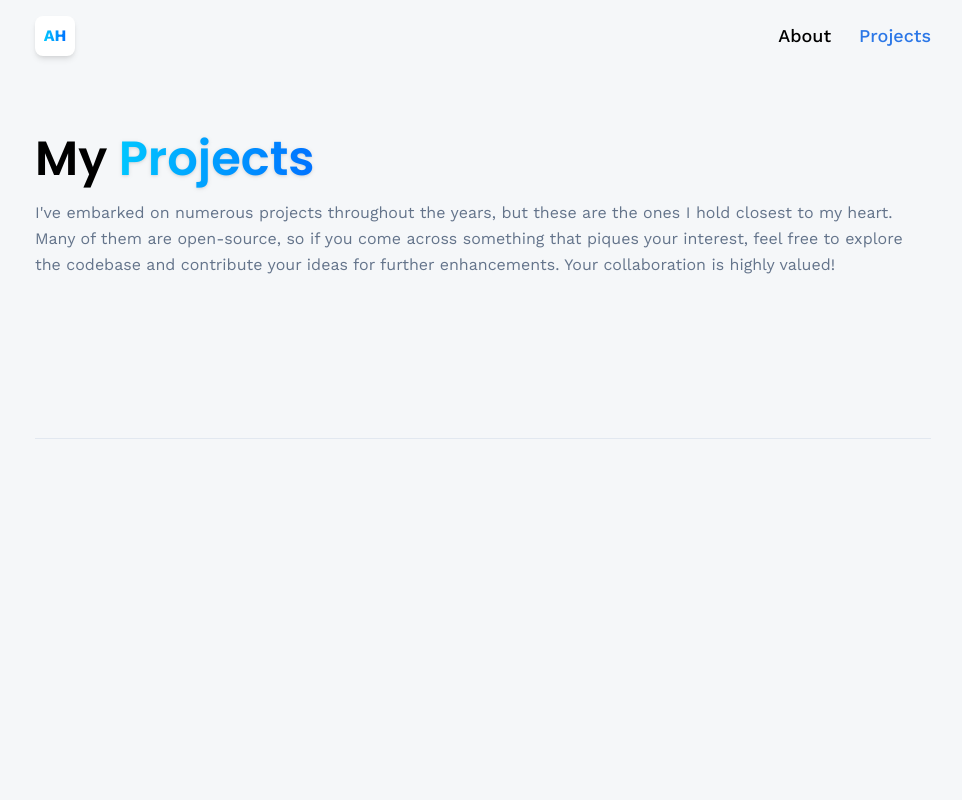
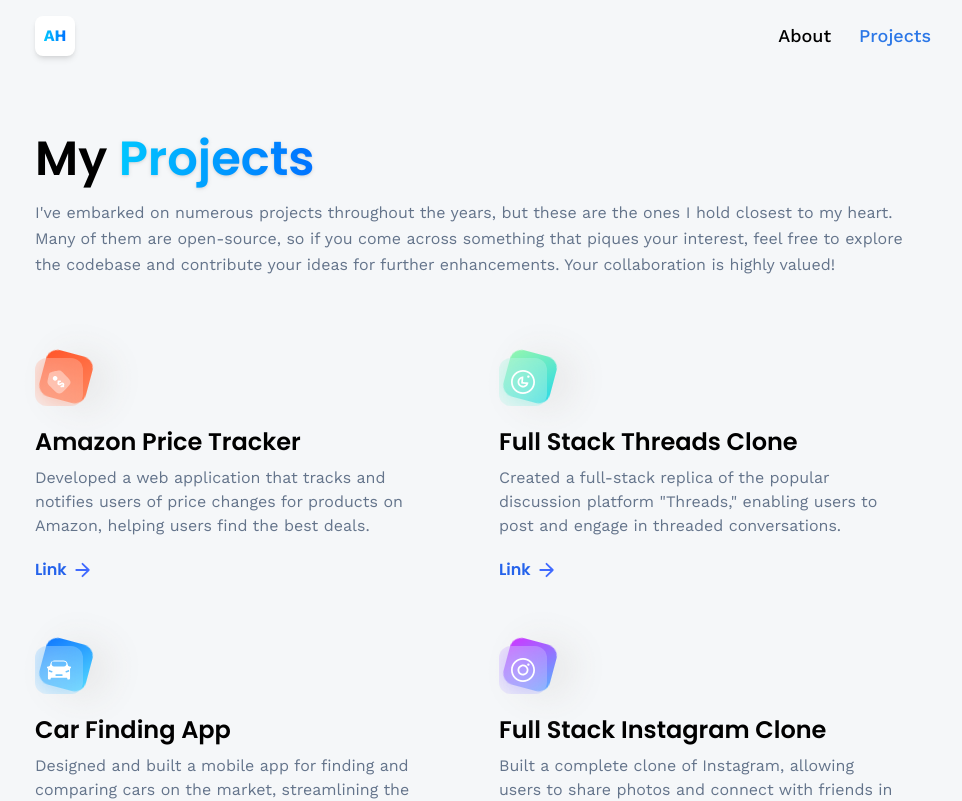
Before and after one commit to hansika99u/animation-portfolio, a React (Vite) app: page /Projects in a window 1280 px wide. Shown: the top 801 px of the page, without its empty margins (157-1119 px from the left). Built offline with nearby package versions, Linux system fonts and the light colour scheme.

Commit message:
project page implementet

```diff
--- a/src/App.jsx
+++ b/src/App.jsx
@@ -6,7 +6,7 @@
 
 const App = () => {
   return (
-    <main className='bg-slate-300/20 h-[100vh]'>
+    <main className='bg-slate-300/20 h-full'>
         <Router>
             <Navbar/>
             <Routes>
--- a/src/pages/About.jsx
+++ b/src/pages/About.jsx
@@ -10,7 +10,7 @@
     <section className='max-container '>
       <h1 className='head-text'>
         Hello, I'm <span className='blue-gradient_text font-semibold
-        drop-shadow'>Hansika</span>
+        drop-shadow'>Hansika</span>👋
 
       </h1>
       <div>
--- a/src/pages/Contact.jsx
+++ b/src/pages/Contact.jsx
@@ -67,7 +67,7 @@
 
   return (
     <section className='relative flex lg:flex-row flex-col
-    max-container' >
+    max-container h-[100vh]' >
 
       {alert.show && <Alert {...alert} />}
 
--- a/src/pages/Projects.jsx
+++ b/src/pages/Projects.jsx
@@ -1,6 +1,8 @@
 import { Link } from "react-router-dom";
 
 import { projects } from "../constants";
+import { arrow } from "../assets/icons";
+import CTA from "../components/CTA"
 
 
 const Projects = () => {
@@ -13,6 +15,7 @@
         </span>
       </h1>
 
+      <div>
       <p className='text-slate-500 mt-2 leading-relaxed'>
         I've embarked on numerous projects throughout the years, but these are
         the ones I hold closest to my heart. Many of them are open-source, so if
@@ -20,12 +23,45 @@
         explore the codebase and contribute your ideas for further enhancements.
         Your collaboration is highly valued!
       </p>
+      </div>
 
       <div className='flex flex-wrap my-20 gap-16'>
         {projects.map((project) => (
-          <div>
-            <div>
+          <div className="lg:w-[400px] w-full" key={project.name}>
+            <div className="block-container w-12 h-12">
               <div className={`btn-back rounded-xl ${project.theme}`}/>
+              <div className="rounded-xl btn-front flex justify-center items-center">
+                <img
+                  src={project.iconUrl}
+                  alt="project Icon"
+                  className="w-1/2 h-1/2 object-contain"
+                  />
+              </div>
+            </div>
+
+            <div className="mt-5 flex flex-col">
+              <h4 className="text-2xl font-poppins font-semibold">
+                {project.name}
+              </h4>
+              <p className="mt-2 text-slate-500">
+                {project.description}
+              </p>
+              <div className="mt-5 flex items-center gap-2 font-poppins">
+                <Link
+                  to={project.link}
+                  target="_blank"
+                  rel="noopener noreferrer"
+                  className="font-semibold text-blue-600"
+                >
+                  Link
+                </Link>
+                <img
+                  src={arrow}
+                  alt="arrow"
+                  className="w-4 h-4 object-contain"
+                  />
+              </div>
+
             </div>
           </div>
         ))}
@@ -33,6 +69,8 @@
 
       <hr className='border-slate-200' />
 
+      <CTA />
+
 
     </section>
   );
```
